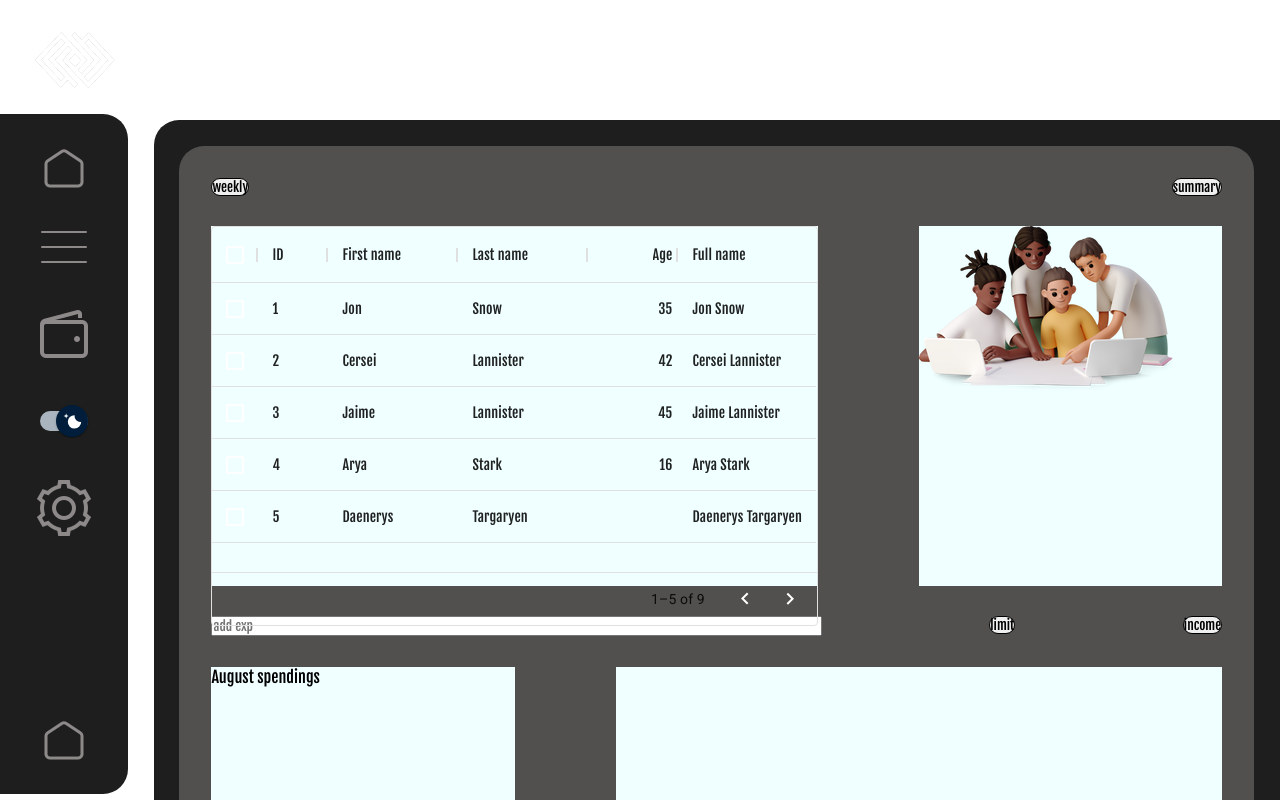
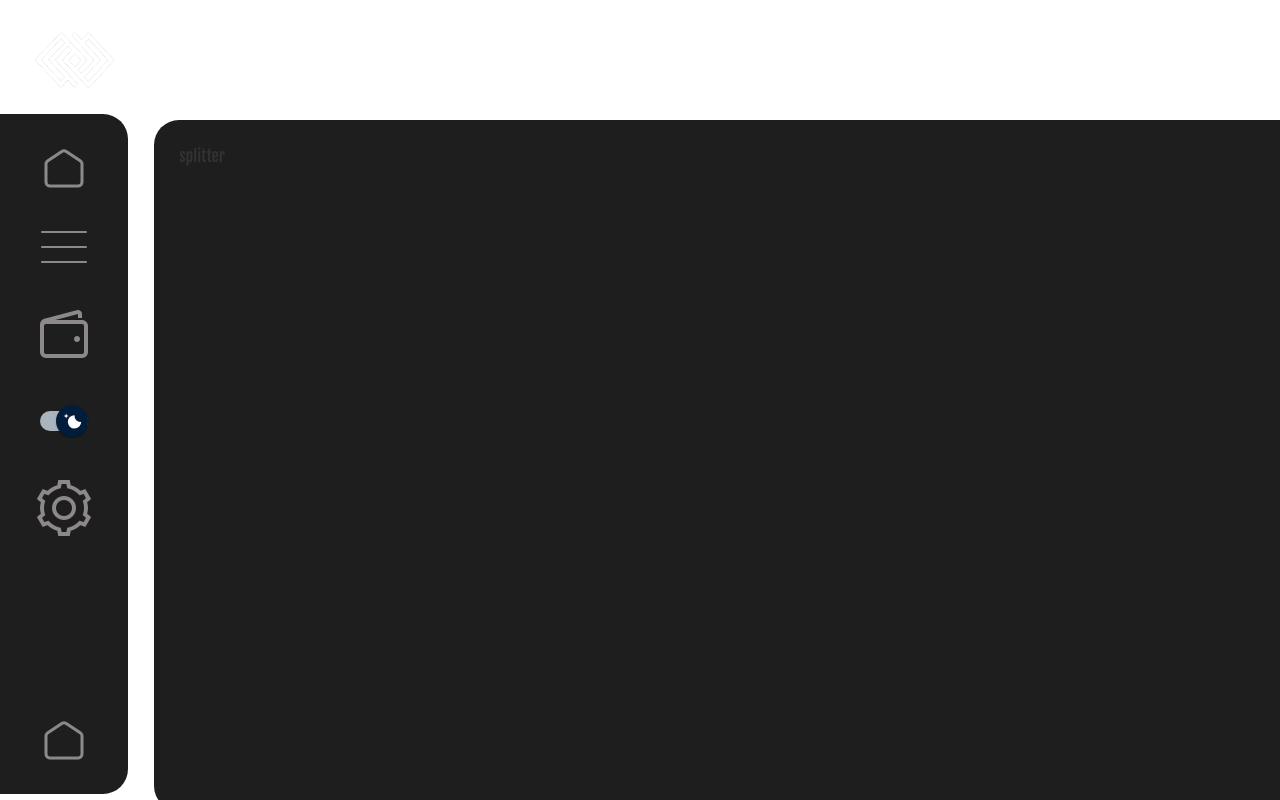
Before and after one commit to pesto-students/wallsync-frontend-team1-harsh, a React (Create React App) app in the folder client/: page / in a window 1280 px wide. Shown: the top 800 px of the page. Built offline with nearby package versions, Linux system fonts and the light colour scheme.

Commit message:
splitbills

```diff
--- a/client/src/App.js
+++ b/client/src/App.js
@@ -11,6 +11,7 @@ import Toggle from "./components/nav/toggle/Toggle";
 import Settings from "./pages/settings/Settings";
 import Expense from "./pages/ExpenseManager/Expense";
 import { IconButton } from "@mui/material";
+import SplitBills from "./pages/Splitbills/SplitBills";
 
 function App() {
 	return (
@@ -20,9 +21,10 @@ function App() {
 
 			{/* <Signup /> */}
 			{/* <Home /> */}
-			<Expense />
+			{/* <Expense /> */}
 			{/* <Profile /> */}
 			{/* <Settings /> */}
+			<SplitBills />
 		</div>
 	);
 }
--- a/client/src/pages/Splitbills/SplitBills.js
+++ b/client/src/pages/Splitbills/SplitBills.js
@@ -1,9 +1,19 @@
-import React from 'react'
+import React from "react";
+import Header from "../../components/header/Header";
+import Nav from "../../components/nav/Nav";
+import Footer from "../../components/footer/Footer";
+import "./splitbills.css";
+const SplitBills = () => {
+	return (
+		<div>
+			<Header />
+			<div className="splitBody">
+				<Nav />
+				<div className="splitDashboard">splitter</div>
+			</div>
+			<Footer />
+		</div>
+	);
+};
 
-const SplitBills = () => {
-  return (
-    <div>SplitBills</div>
-  )
-}
-
-export default SplitBills
+export default SplitBills;
--- a/client/src/pages/Splitbills/splitbills.css
+++ b/client/src/pages/Splitbills/splitbills.css
@@ -0,0 +1,15 @@
+.splitBody{
+    display: flex;
+    justify-content: space-between;
+  }
+  .splitDashboard{
+    background-color: #1e1e1e;
+    width: 84%;
+    height: 80vh;
+    padding: 2%;
+    border-radius: 25px 0 0 25px;
+    display: flex;
+    flex-direction: column;
+    gap: 4vh;
+    justify-content: space-between;
+  }
```
